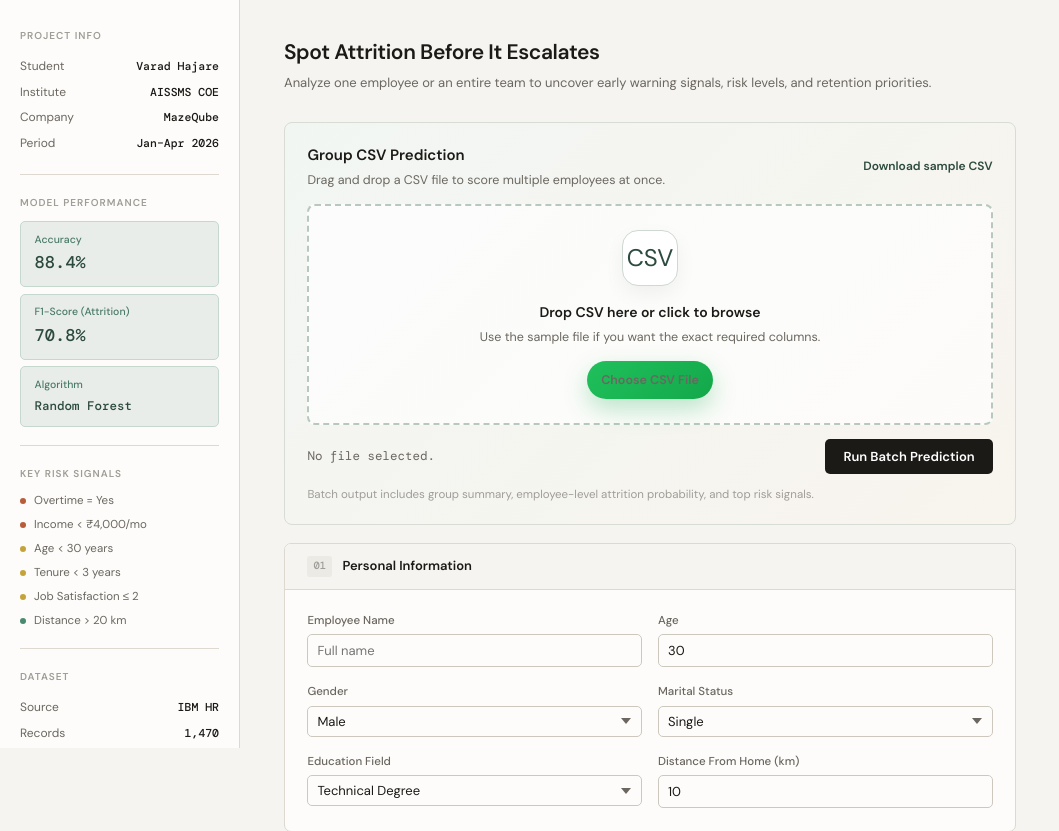
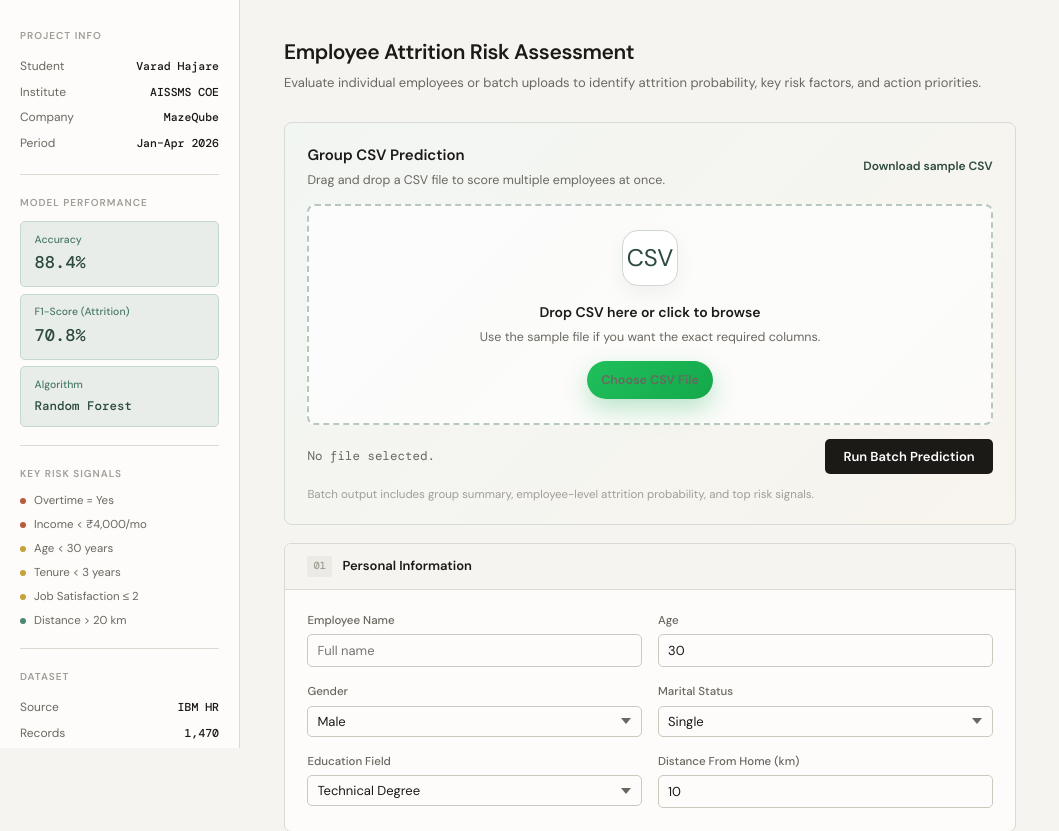
Before and after one commit to VaradHajare/employee-attrition-predictor, a Django app: page / in a window 1280 px wide. Shown: the part 52-883 px from the top of the page, without its empty margins (0-1059 px from the left). Run offline with Django 5.2, Linux system fonts and the light colour scheme; parts of the project's set-up code (start-up, migrations or seed data) failed here and were passed over.

Commit message:
Refine landing-page header tone

```diff
--- a/templates/predictor/index.html
+++ b/templates/predictor/index.html
@@ -438,8 +438,8 @@
 
   <main class="main">
       <div class="page-header">
-      <h1>Spot Attrition Before It Escalates</h1>
-      <p>Analyze one employee or an entire team to uncover early warning signals, risk levels, and retention priorities.</p>
+      <h1>Employee Attrition Risk Assessment</h1>
+      <p>Evaluate individual employees or batch uploads to identify attrition probability, key risk factors, and action priorities.</p>
       </div>
 
     {% if error %}<div class="error-box">{{ error }}</div>{% endif %}
```
